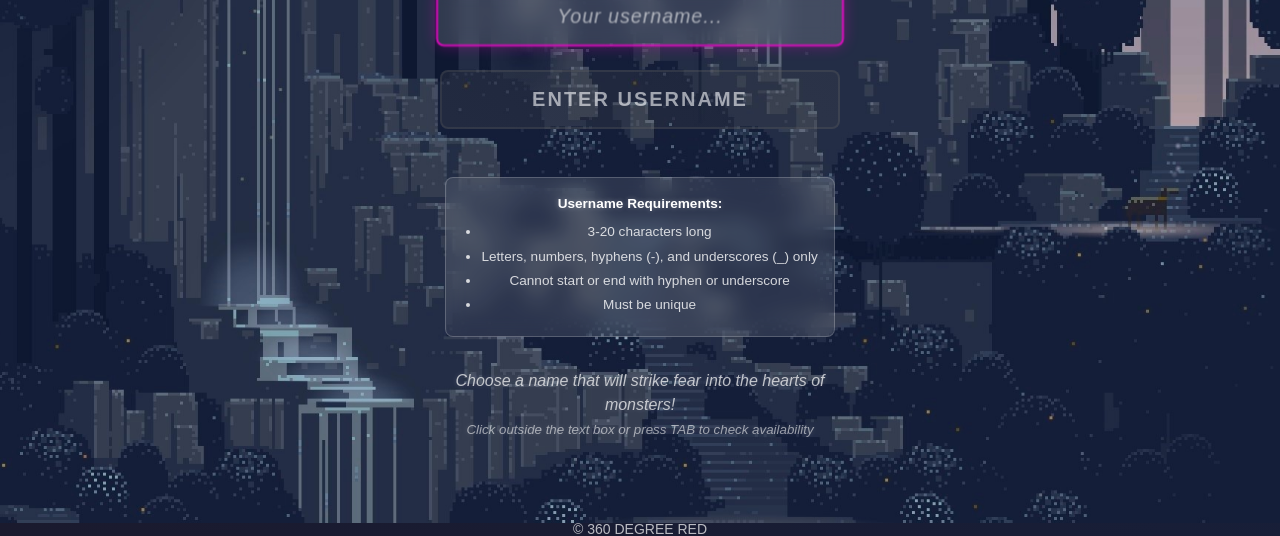
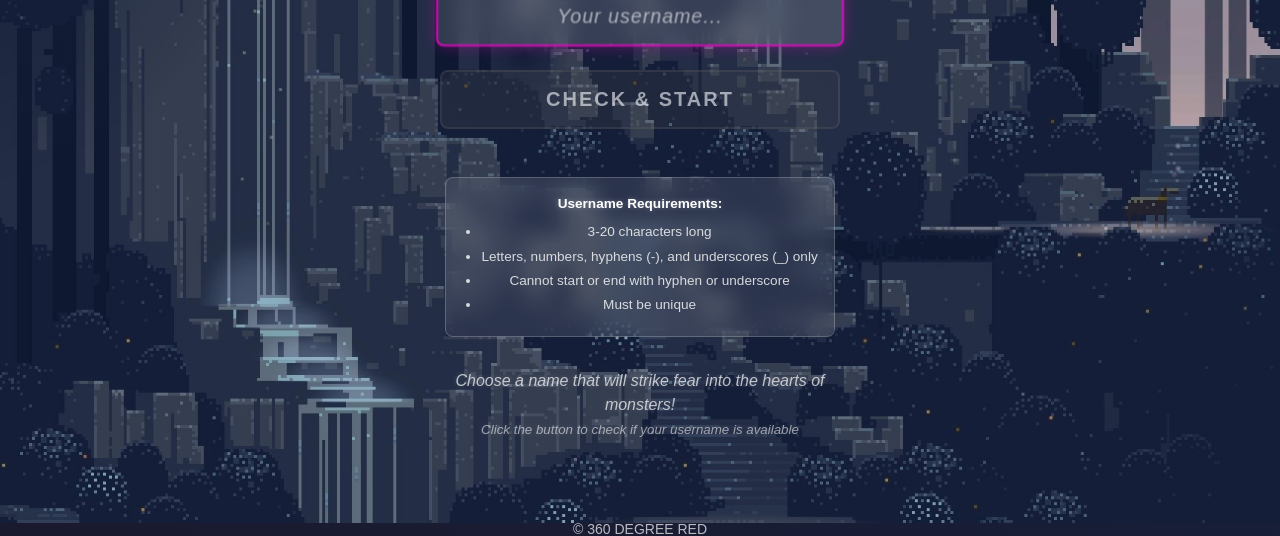
Before and after one commit to celestinryf/UMaze, a React (Vite) app in the folder client/: page / in a window 1280 px wide. Shown: the part 277-813 px from the top of the page. Built offline with nearby package versions, Linux system fonts and the light colour scheme.

Commit message:
bug: success/error message not appearing

```diff
--- a/client/src/routes/startscreen/StartScreen.jsx
+++ b/client/src/routes/startscreen/StartScreen.jsx
@@ -98,21 +98,13 @@ function StartScreen() {
     }
   }, []);
 
-  // Only validate format as user types, check availability when they finish
+  // Only validate format as user types, NO availability checking until button click
   useEffect(() => {
     if (usernameInput && !showButtons) {
-      // Only format validation, no API calls
+      // Only format validation, no API calls ever
       validateUsername(usernameInput, false);
     }
   }, [usernameInput, showButtons, validateUsername]);
-
-  // Handle when user finishes typing and leaves the input
-  const handleInputBlur = () => {
-    if (usernameInput.trim() && validationStatus.type !== 'error') {
-      // Now check availability with API call
-      validateUsername(usernameInput.trim(), true);
-    }
-  };
 
   const handleUsernameSubmit = async (e) => {
     e.preventDefault();
@@ -122,17 +114,13 @@ function StartScreen() {
       return;
     }
 
-    // If we haven't checked availability yet, check it now
-    if (validationStatus.type === 'idle' && !validationStatus.isValid) {
+    // Always check availability when button is clicked (if not already valid)
+    if (!validationStatus.isValid) {
       await validateUsername(usernameInput.trim(), true);
-      return; // Let the user see the result before proceeding
+      return; // Let the user see the result, they'll need to click again to proceed
     }
 
-    if (!validationStatus.isValid) {
-      alert(validationStatus.message || 'Please enter a valid username');
-      return;
-    }
-
+    // If we get here, username is valid and available
     try {
       playSFX(clickSFX);
       setUsername(usernameInput.trim());
@@ -207,7 +195,6 @@ function StartScreen() {
                 type="text"
                 value={usernameInput}
                 onChange={(e) => setUsernameInput(e.target.value)}
-                onBlur={handleInputBlur}
                 placeholder="Your username..."
                 className={getInputClassName()}
                 maxLength={UsernameValidator.MAX_LENGTH}
@@ -219,12 +206,12 @@ function StartScreen() {
               <button
                 type="submit"
                 className={styles.usernameButton}
-                disabled={!usernameInput.trim() || validationStatus.type === 'error'}
+                disabled={!usernameInput.trim() || validationStatus.type === 'error' || validationStatus.isChecking}
               >
                 {validationStatus.isValid ? 'BEGIN QUEST' :
-                 validationStatus.type === 'error' ? 'FIX USERNAME' :
                  validationStatus.type === 'checking' ? 'CHECKING...' :
-                 usernameInput.trim() ? 'CHECK AVAILABILITY' : 'ENTER USERNAME'}
+                 validationStatus.type === 'error' ? 'FIX USERNAME FIRST' :
+                 'CHECK & START'}
               </button>
             </form>
 
@@ -232,7 +219,7 @@ function StartScreen() {
 
             <p className={styles.usernameHint}>
               Choose a name that will strike fear into the hearts of monsters!<br/>
-              <small style={{opacity: 0.8}}>Click outside the text box or press TAB to check availability</small>
+              <small style={{opacity: 0.8}}>Click the button to check if your username is available</small>
             </p>
           </div>
         ) : (
```
